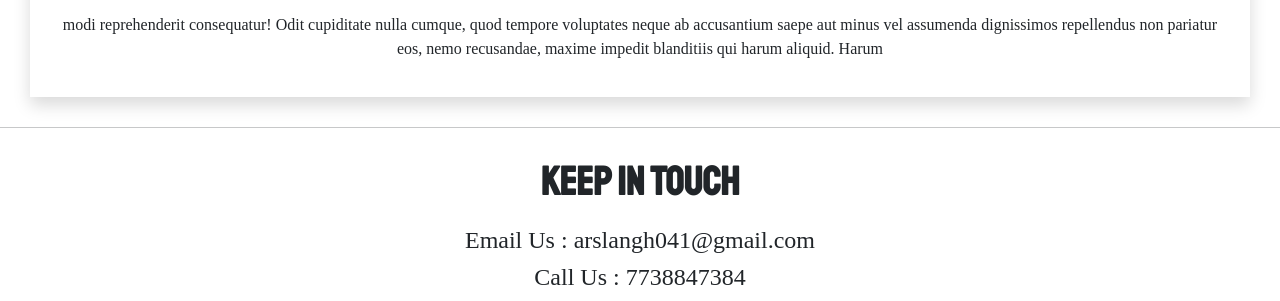
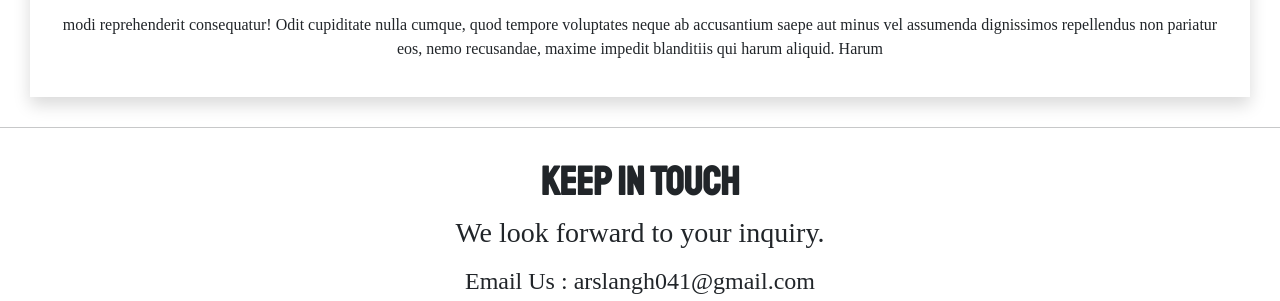
Before and after one commit to Shahadtuglak/ahpowertools.github.io, a plain HTML site: page index.html in a window 1280 px wide. Shown: the part 972-1273 px from the top of the page. Drawn offline with nearby package versions, Linux system fonts and the light colour scheme.

Commit message:
update index.html

```diff
--- a/index.html
+++ b/index.html
@@ -98,6 +98,7 @@
     <!--Contact Section Test-->
     <div id="contact">
         <h1>KEEP IN TOUCH</h1>
+        <h3>We look forward to your inquiry.</h3>
         <div class="contact-info  ">
             <h4>Email Us : arslangh041@gmail.com</h4>
             <h4>Call Us : 7738847384</h4>
```
